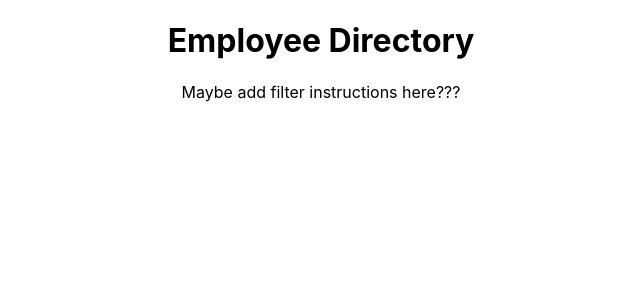
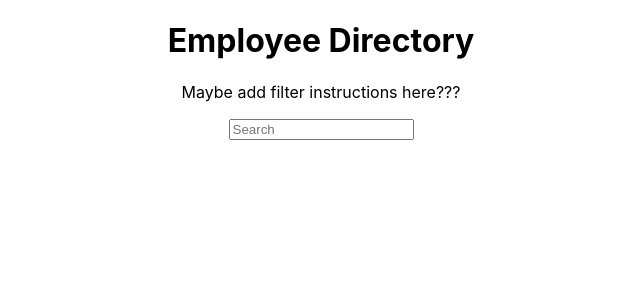
Before and after one commit to codragon2020/react_employee_directory, a React (Create React App) app: page / in a window 1280 px wide. Shown: the top 300 px of the page, without its empty margins (319-959 px from the left). Built offline with nearby package versions, Linux system fonts and the light colour scheme; no server answers.

Commit message:
Added SearchBox component and updated Nav to handle it

```diff
--- a/src/components/Nav.js
+++ b/src/components/Nav.js
@@ -1,9 +1,12 @@
 import React from "react";
+import SearchBox from "./SearchBox.js";
 
 function Nav({ handleSearchChange }) {
     return (
         <nav className = "navbar navbar-expand navbar-light bg-light">
-            <div className="navbar-collpase row" id="navbarNav"></div>
+            <div className="navbar-collpase row" id="navbarNav">
+                <SearchBox handleSearchChange={handleSearchChange}/>
+            </div>
         </nav>
     );
 }
--- /dev/null
+++ b/src/components/SearchBox.js
@@ -0,0 +1,19 @@
+import React from "react";
+//import "../styles/SearchBox.css";
+
+function SearchBox({ handleSearchChange }){
+    return (
+        <div className="searchbox">
+            <form className="form-inline">
+                <input className="form-control"
+                    type="search"
+                    placeholder="Search"
+                    aria-label="Search"
+                    onChange={e=> handleSearchChange(e)}
+                />
+            </form>
+        </div>
+    );
+}
+
+export default SearchBox;
```
